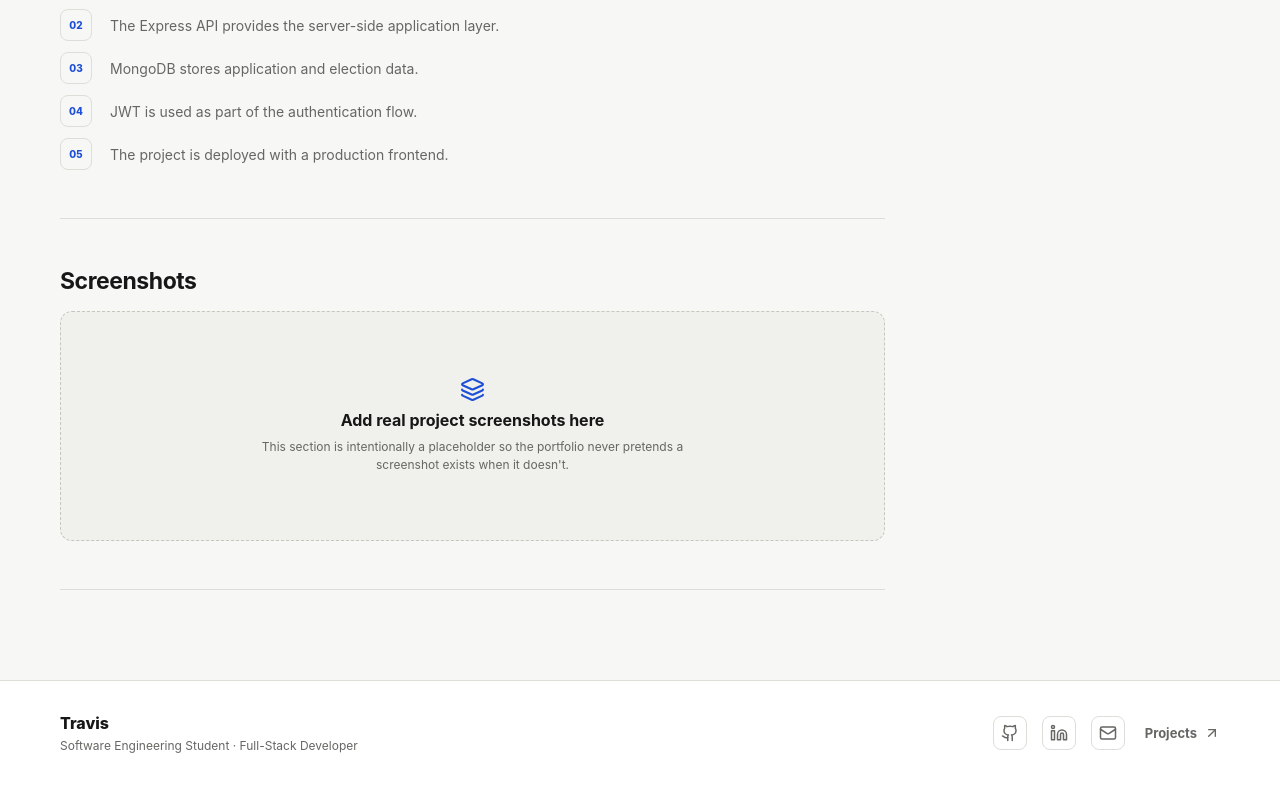
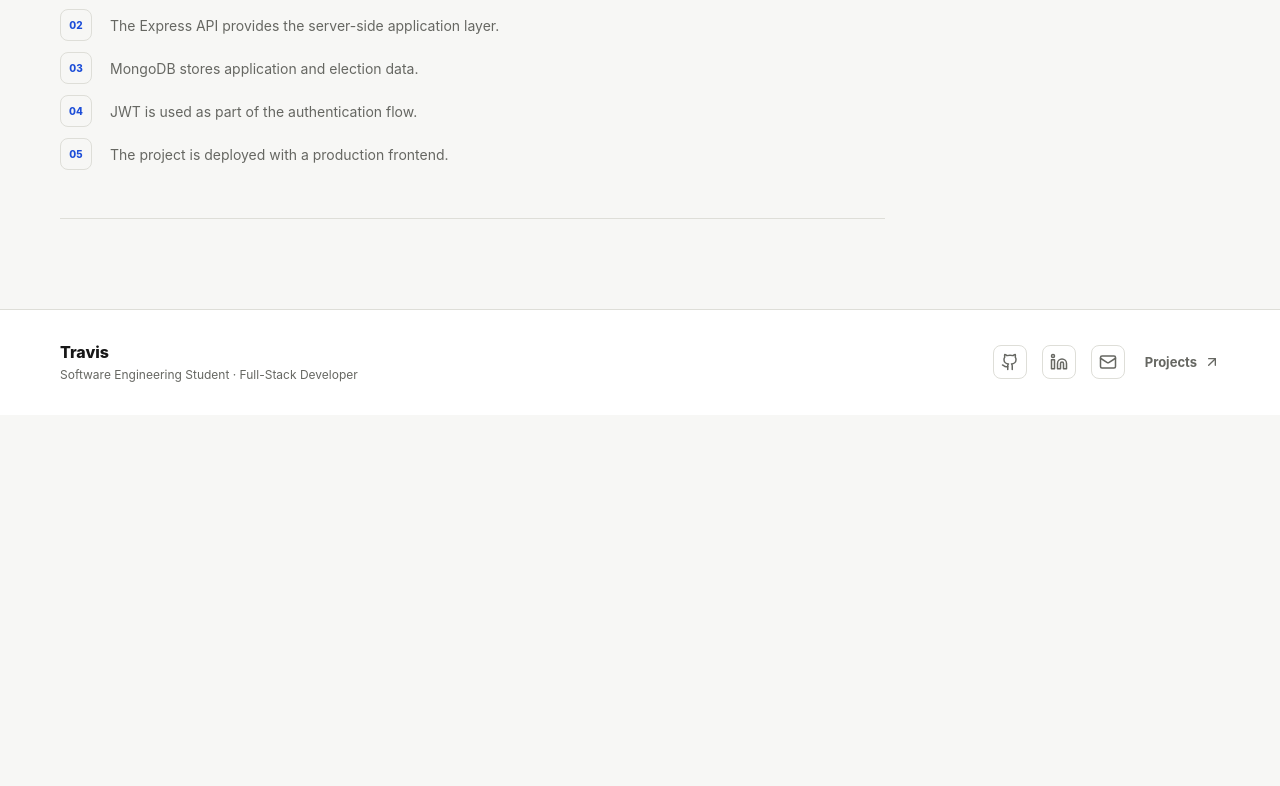
Before and after one commit to travisse00/Portfolio, a React (Vite) app: page /projects/e-voting in a window 1280 px wide. Shown: the part 1490-2276 px from the top of the page. After the commit the page ends 1905 px from the top, so only its background shows below. Built offline with nearby package versions, Linux system fonts and the light colour scheme.

Commit message:
third commit

```diff
--- a/src/pages/ProjectDetail.jsx
+++ b/src/pages/ProjectDetail.jsx
@@ -99,14 +99,6 @@ export default function ProjectDetail() {
               </div>
             </section>
 
-            <section className="detail-section screenshots-section">
-              <h2>Screenshots</h2>
-              <div className="screenshot-placeholder">
-                <Layers3 size={25} />
-                <p>Add real project screenshots here</p>
-                <span>This section is intentionally a placeholder so the portfolio never pretends a screenshot exists when it doesn't.</span>
-              </div>
-            </section>
           </main>
 
           <aside className="detail-sidebar">
```
